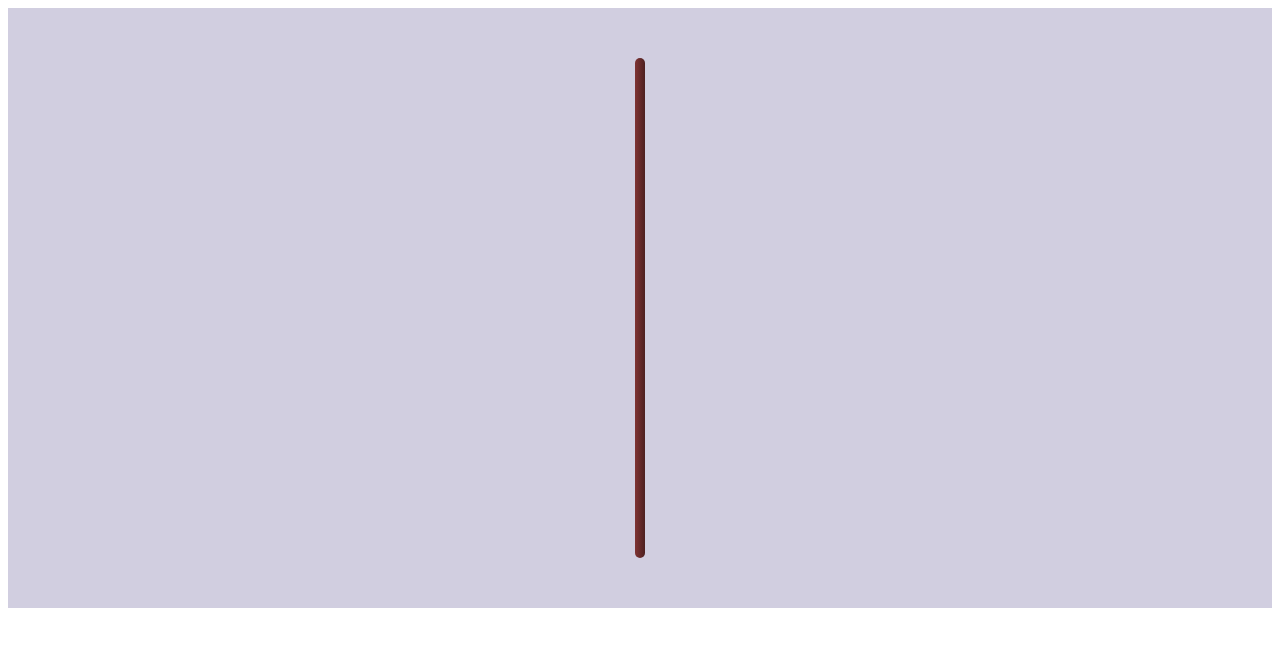
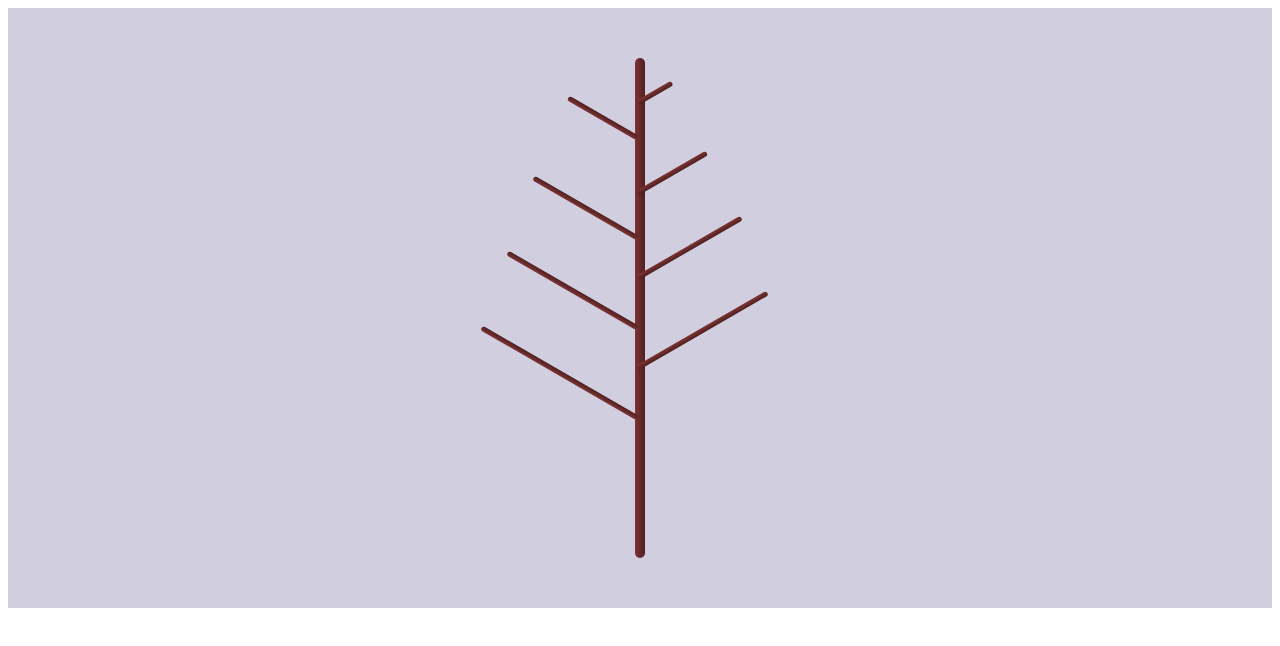
Before and after one commit to asbelous/htmlacademy-simple-animation, a plain HTML site: page index.html in a window 1280 px wide. Drawn offline with Linux system fonts and the light colour scheme.

Commit message:
Поставил ветки на место

```diff
--- a/index.html
+++ b/index.html
@@ -18,6 +18,41 @@
           <div class="leaf"></div>
           <div class="leaf"></div>
         </div>
+        <div class="branch">
+          <div class="leaf"></div>
+          <div class="leaf"></div>
+          <div class="leaf"></div>
+        </div>
+        <div class="branch">
+          <div class="leaf"></div>
+          <div class="leaf"></div>
+          <div class="leaf"></div>
+        </div>
+        <div class="branch">
+          <div class="leaf"></div>
+          <div class="leaf"></div>
+          <div class="leaf"></div>
+        </div>
+        <div class="branch">
+          <div class="leaf"></div>
+          <div class="leaf"></div>
+          <div class="leaf"></div>
+        </div>
+        <div class="branch">
+          <div class="leaf"></div>
+          <div class="leaf"></div>
+          <div class="leaf"></div>
+        </div>
+        <div class="branch">
+          <div class="leaf"></div>
+          <div class="leaf"></div>
+          <div class="leaf"></div>
+        </div>
+        <div class="branch">
+          <div class="leaf"></div>
+          <div class="leaf"></div>
+          <div class="leaf"></div>
+        </div>
       </div>
     </div>
   </div>
--- a/style.css
+++ b/style.css
@@ -27,3 +27,67 @@
 
   width: 5px;
 }
+
+.branch:nth-child(even) {
+  transform: rotate(60deg);
+}
+
+.branch:nth-child(odd) {
+  transform: rotate(-60deg);
+}
+
+.branch {
+  position: absolute;
+
+  width: 5px;
+
+  transform-origin: bottom center;
+}
+
+.branch:nth-child(1) {
+  top: 180px;
+
+  height: 180px;
+}
+
+.branch:nth-child(2) {
+  top: 160px;
+
+  height: 150px;
+}
+
+.branch:nth-child(3) {
+  top: 120px;
+
+  height: 150px;
+}
+
+.branch:nth-child(4) {
+  top: 100px;
+
+  height: 120px;
+}
+
+.branch:nth-child(5) {
+  top: 60px;
+
+  height: 120px;
+}
+
+.branch:nth-child(6) {
+  top: 55px;
+
+  height: 80px;
+}
+
+.branch:nth-child(7) {
+  top: 10;
+
+  height: 80px;
+}
+
+.branch:nth-child(8) {
+  top: 5px;
+
+  height: 40px;
+}
```
